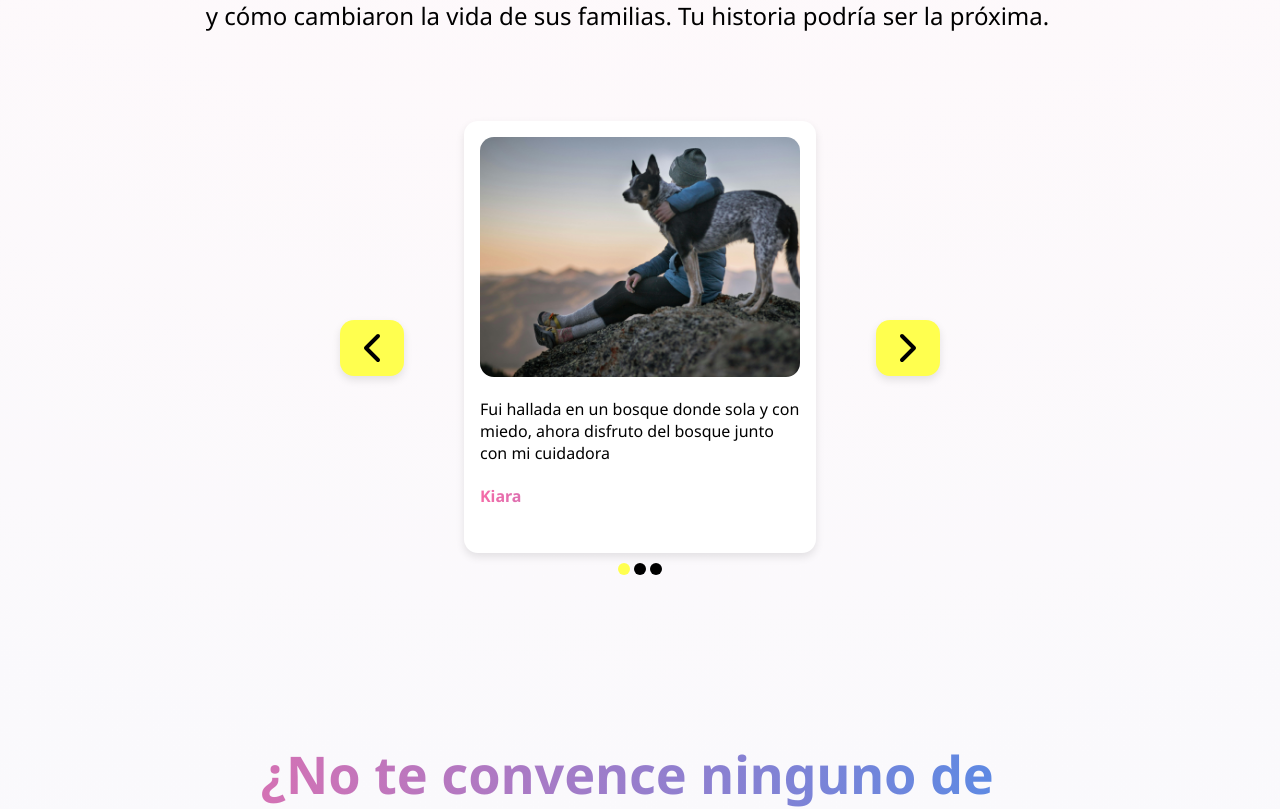
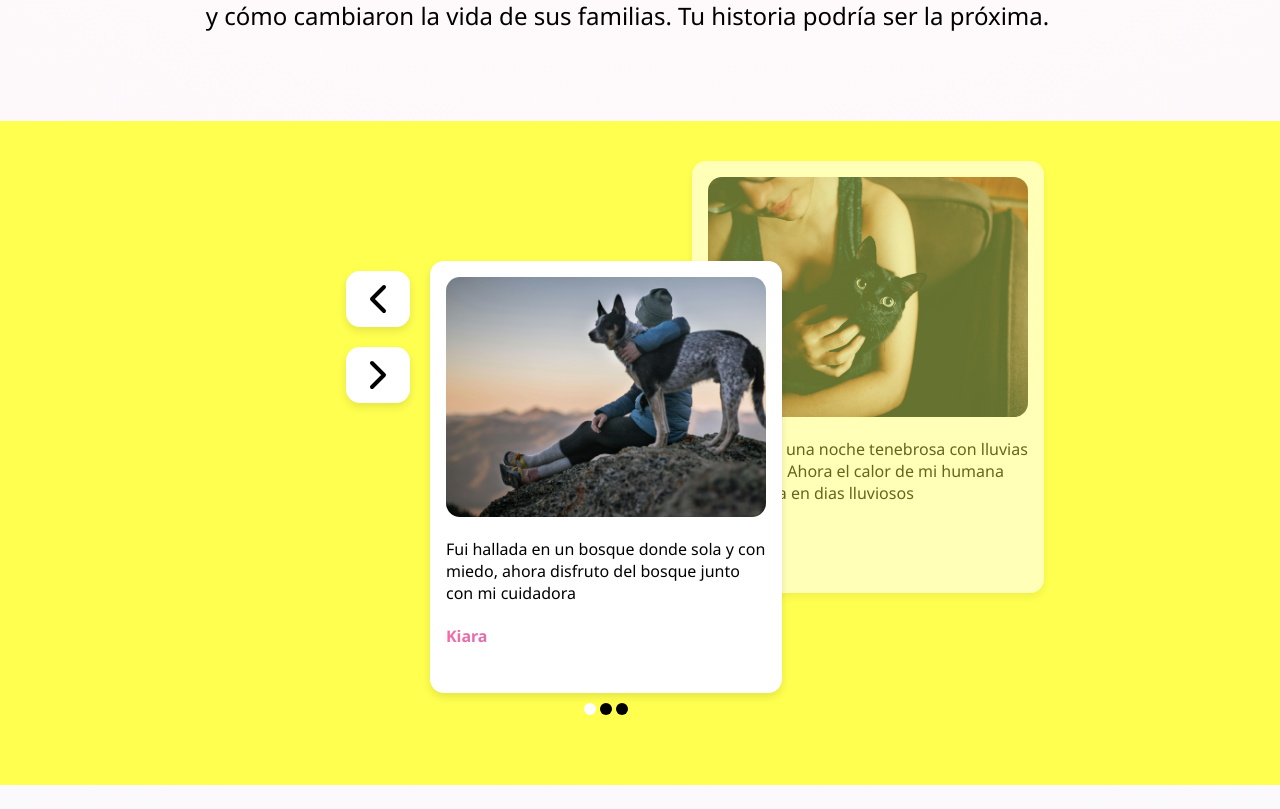
Before and after one commit to DuvanLT/Adopt, a React (Vite) app: page / in a window 1280 px wide. Shown: the part 3851-4660 px from the top of the page. Built offline with nearby package versions, Linux system fonts and the light colour scheme.

Commit message:
slider changes

```diff
--- a/src/components/Slider.tsx
+++ b/src/components/Slider.tsx
@@ -1,31 +1,50 @@
-import '../styles/slider.css'
-import { useChangeIndex } from '../hooks/useChangeIndex'
-import { SliderProps } from '../types/Slider.types'
-import { ChevronLeft,ChevronRight} from 'lucide-react'
-import { useTouch } from '../hooks/useTouch'
-
+import '../styles/slider.css';
+import { useChangeIndex } from '../hooks/useChangeIndex';
+import { SliderProps } from '../types/Slider.types';
+import { ChevronLeft, ChevronRight } from 'lucide-react';
+import { useTouch } from '../hooks/useTouch';
 
 export default function Slider({ slides, SlideComponent }: SliderProps) {
-    const { currentIndex, nextSlide, prevSlide } = useChangeIndex(slides)
-    const {handleTouchStart,handleTouchMove,handleTouchEnd} = useTouch(nextSlide,prevSlide)
+    const { currentIndex, nextSlide, prevSlide } = useChangeIndex(slides);
+    const { handleTouchStart, handleTouchMove, handleTouchEnd } = useTouch(nextSlide, prevSlide);
+    const nextIndex = (currentIndex + 1) % slides.length;
+
     return (
         <div
             onTouchStart={handleTouchStart}
             onTouchMove={handleTouchMove}
             onTouchEnd={handleTouchEnd}
-        className="slider">
-            <ChevronLeft size={48}
-             onClick={prevSlide} className="slider__button slider__button--left"  />
+            className="slider"
+        >
             <div className="slider__content">
-            {SlideComponent && <SlideComponent slide={slides[currentIndex]} />}
+            <div className="slider__instructions">
+            <ChevronLeft
+                size={48}
+                onClick={prevSlide}
+                className="slider__button slider__button--left"
+            />
+            <ChevronRight
+                size={48}
+                onClick={nextSlide}
+                className="slider__button slider__button--right"
+            />
+            </div>
+                {SlideComponent && (
+                    <>
+                        <div className="slider__current">
+                            <SlideComponent slide={slides[currentIndex]} />
                             <div className="slider__counter">
                             {slides.map((_,index) => (
                                 <div key={index} className={`slider__counter-element ${index === currentIndex ? 'active' : ''}`}></div>
                             ))}
                             </div>
                         </div>
-            <ChevronRight size={48}
-             onClick={nextSlide} className="slider__button slider__button--right" />
+                        <div className="slider__next">
+                            <SlideComponent slide={slides[nextIndex]} />
+                        </div>
+                    </>
+                )}
+            </div>
         </div>
     )
 }
--- a/src/styles/slider.css
+++ b/src/styles/slider.css
@@ -1,13 +1,33 @@
 .slider{
-    max-width: 600px;
-    margin: 40px 20px;
     display: flex;
     align-items: center;
+    position: relative;
+    background: var(--primary-color);
+    padding: 40px 10px;
+    margin: 20px 0px;
 }
+
+.slider__content{
+    display: flex;
+    flex-direction: column;
+    gap: 10px;
+    max-width: 800px;
+    margin: auto;
+}
+
+.slider__button{
+    display: none;
+}
+
+.slider__next{
+  display: none;
+}
+
 .slider__counter{
     display: flex;
     gap: 4px;
     justify-content: center;
+    margin: 10px 0px;
 }
 .slider__counter-element{
     width: 12px;
@@ -16,22 +36,10 @@
     display: flex;
     border-radius: 100%;
 }
-
-.slider__content{
-    display: flex;
-    flex-direction: column;
-    gap: 10px;
-    max-width: 600px;
-    margin: auto;
+.active{
+    background: var(--white-color);
 }
 
-.slider__button{
-    display: none;
-}
-
-.active{
-    background: var(--primary-color);
-}
 @media (width >= 425px) {
     .slider{
         margin: 40px auto;
@@ -39,12 +47,36 @@
 }
 
 @media (width >= 1020px) {
+    .slider{
+        padding: 140px 0px 60px 0px;
+    }
+    .slider__content{
+        flex-direction: row;
+    }
+    .slider__instructions{
+        display: flex;
+        flex-direction: column;
+
+    }
+    .slider__current{
+        z-index: 10;
+    }
+    .slider__next{
+        display: block;
+        opacity: 60%;
+        z-index: 5;
+        margin: -100px;
+    }
+    .slider__instructuions-arrows{
+        display: flex;
+    }
     .slider__button{
         display: block;
         padding: 4px 8px;
-        background-color: var(--primary-color);
+        background-color: var(--white-color);
         box-shadow: var(--box-shadow);
         border-radius: 14px;
         cursor: pointer;
+        margin: 10px;
     }
 }
```
Lines whose indentation alone changed are shown as unchanged.
